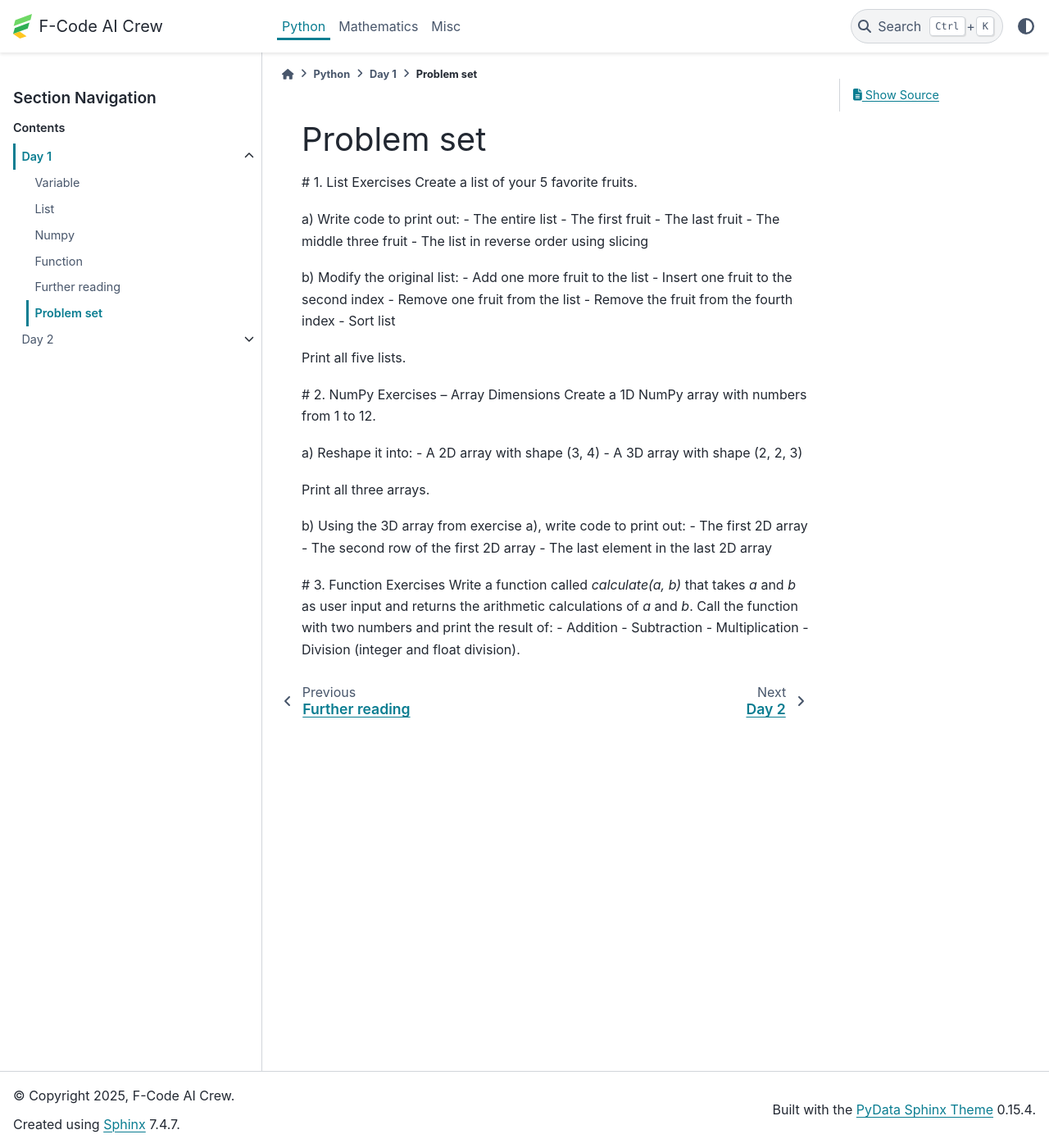
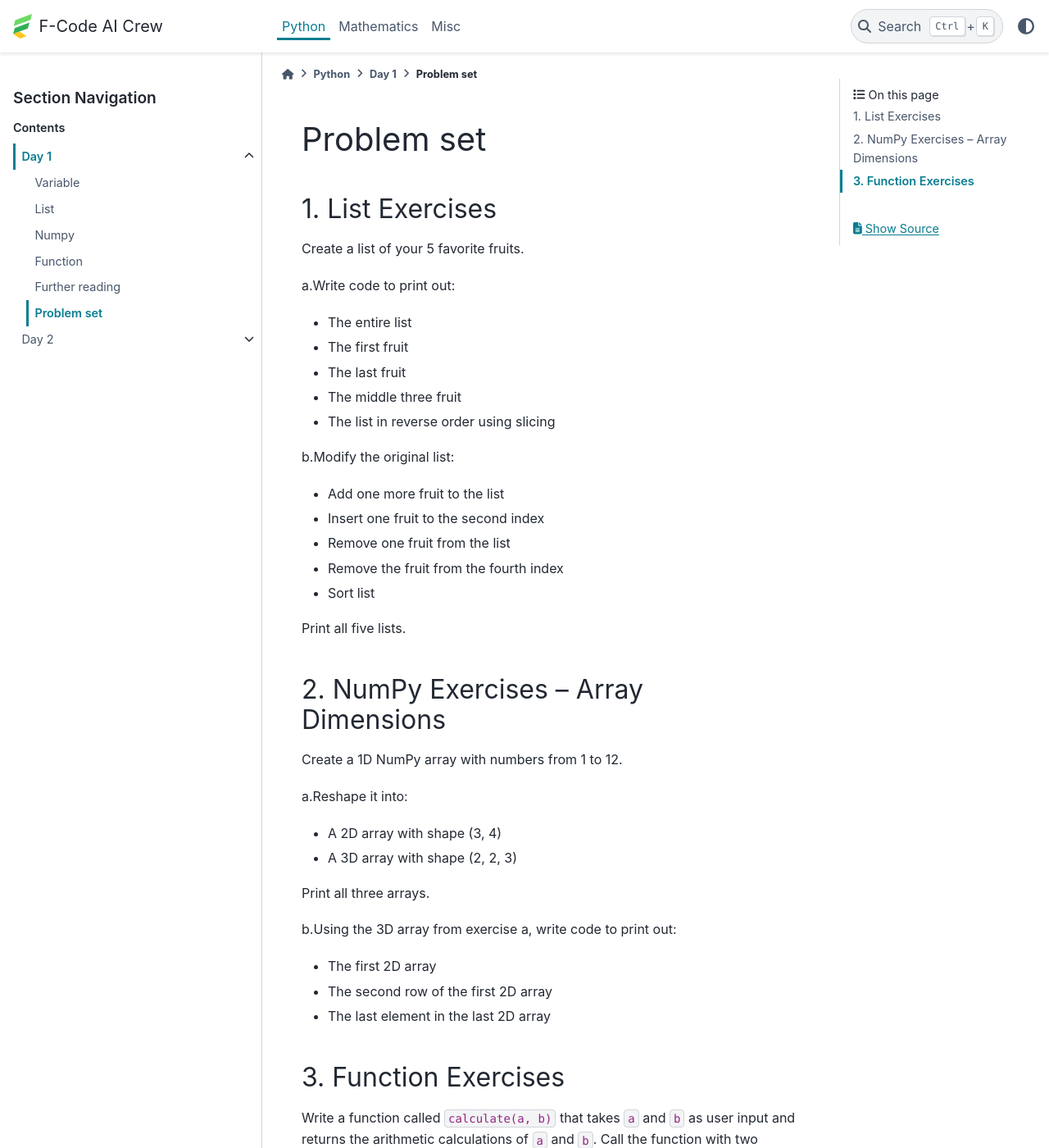
Before and after one commit to F-Code-AI-Crew/Training, a Sphinx documentation site: the page built from docs/python_docs/day_01/pset.rst, in a window 1280 px wide and 1400 px high. Shown: the whole window at 82% size. Built offline with Sphinx 7.4.7 and the PyData theme 0.15.4, drawn with Linux system fonts in a browser that asks for light colours; some of the changed text lies outside the part shown.

Commit message:
update day_1 homework

```diff
--- a/docs/python_docs/day_01/pset.rst
+++ b/docs/python_docs/day_01/pset.rst
@@ -1,16 +1,19 @@
 Problem set
 -------------
-# 1. List Exercises
+1. List Exercises
+~~~~~~~~~~~~~~~~~~~~~
 Create a list of your 5 favorite fruits.
 
-a) Write code to print out:
+a.Write code to print out:
+
 - The entire list
 - The first fruit
 - The last fruit
 - The middle three fruit
 - The list in reverse order using slicing
 
-b) Modify the original list:
+b.Modify the original list:
+
 - Add one more fruit to the list
 - Insert one fruit to the second index
 - Remove one fruit from the list
@@ -19,23 +22,29 @@ b) Modify the original list:
 
 Print all five lists.
 
-# 2. NumPy Exercises – Array Dimensions
+2. NumPy Exercises – Array Dimensions
+~~~~~~~~~~~~~~~~~~~~~
 Create a 1D NumPy array with numbers from 1 to 12.
 
-a) Reshape it into:
+a.Reshape it into:
+
 - A 2D array with shape (3, 4)
 - A 3D array with shape (2, 2, 3)
 
 Print all three arrays.
 
-b) Using the 3D array from exercise a), write code to print out:
+b.Using the 3D array from exercise a, write code to print out:
+
 - The first 2D array
 - The second row of the first 2D array
 - The last element in the last 2D array
 
-# 3. Function Exercises
-Write a function called `calculate(a, b)` that takes `a` and `b` as user input and returns the arithmetic calculations of `a` and `b`.
+
+3. Function Exercises
+~~~~~~~~~~~~~~~~~~~~~
+Write a function called ``calculate(a, b)`` that takes ``a`` and ``b`` as user input and returns the arithmetic calculations of ``a`` and ``b``.
 Call the function with two numbers and print the result of:
+
 - Addition
 - Subtraction
 - Multiplication
```
